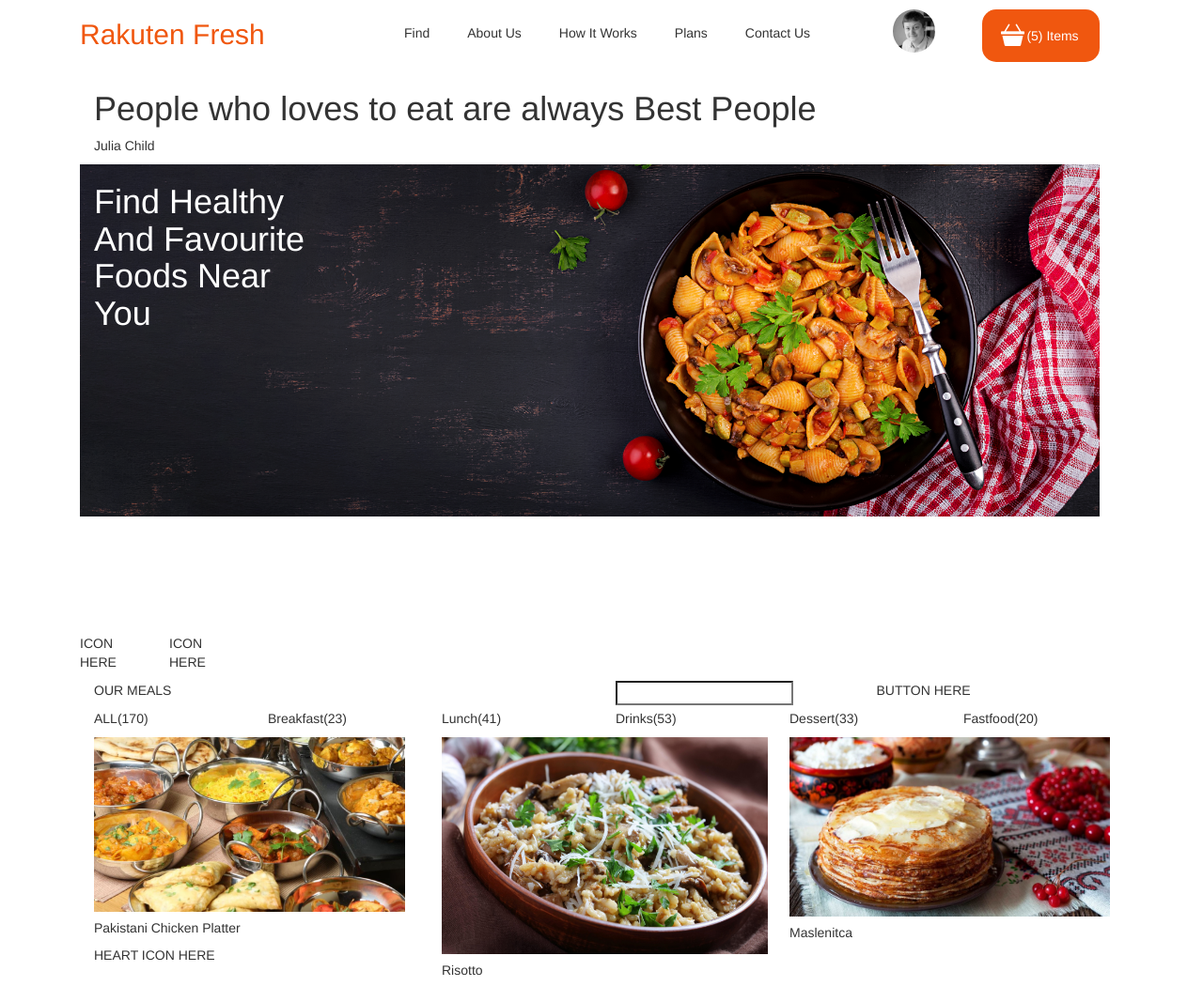
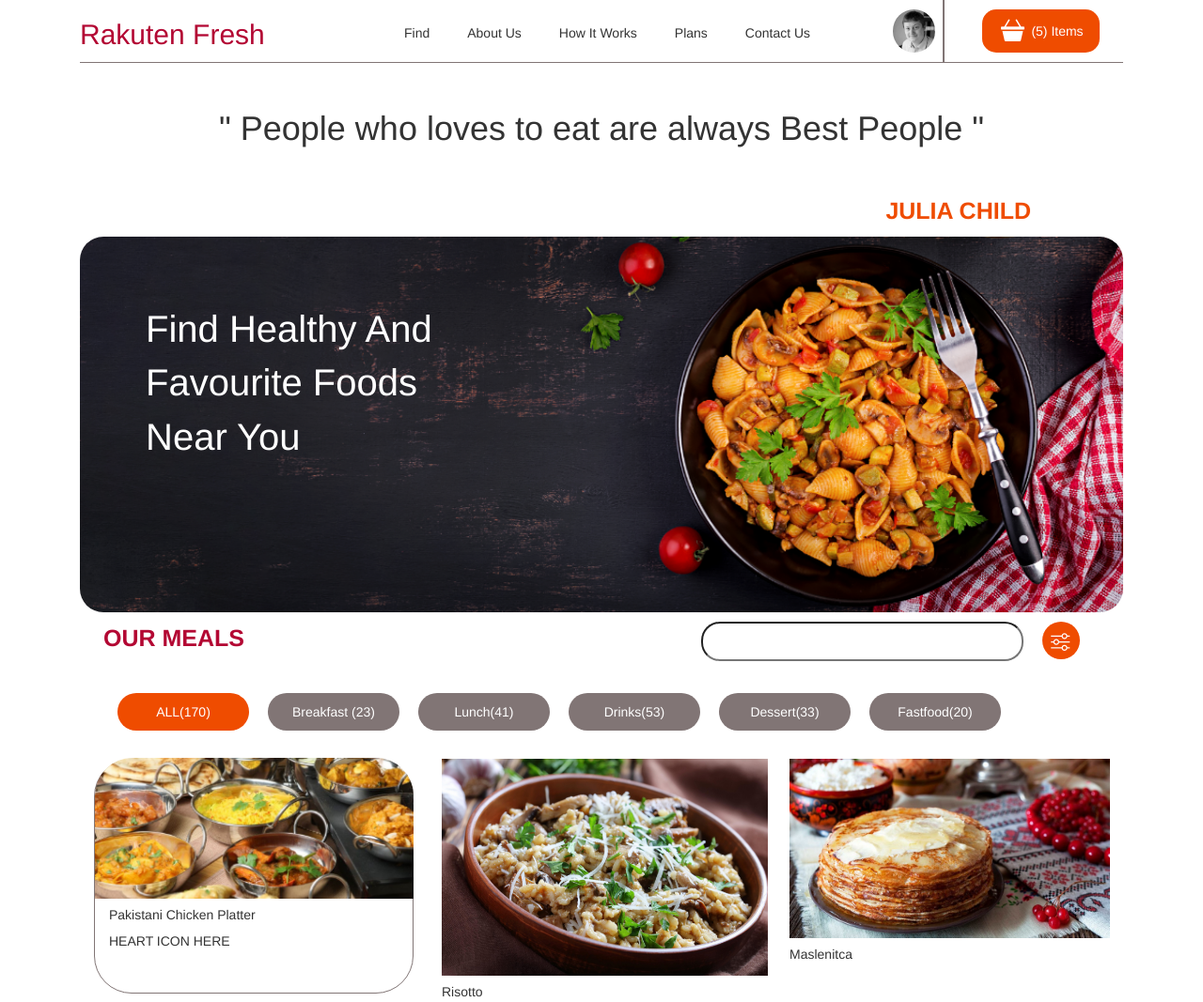
Before and after one commit to gguchi/Bootstrap-Framework, a plain HTML site: page Layout.html in a window 1280 px wide. Shown: the top 1067 px of the page at 94% size. Drawn offline with nearby package versions, Linux system fonts and the light colour scheme.

Commit message:
Updated files

```diff
--- a/Layout.html
+++ b/Layout.html
@@ -21,6 +21,8 @@
 
         <div class="container-fluid">
 
+            <div class="navContainer">
+
                 <div class="row">
 
                     <div class="col-sm-3">
@@ -40,7 +42,11 @@
 
                     <div class="col-sm-1">
 
+                        <div class="imageBox">
+
                             <img src="Images/Image 39.png" class="profileImage">
+
+                        </div>
 
                     </div>
 
@@ -50,65 +56,21 @@
 
                             <i class="bi bi-basket3-fill"></i>
                             <p> (5) Items </p>
-                    </div>
-
-                </div>
-
-            </div>
-
-            <div class="container-fluid">
-                <div class="bannerBox">
-                    <h1>People who loves to eat are always Best People</h1>
-                    <p>Julia Child</p>
-                </div>
-            </div>
-
-            <div class="container-fluid">
-
-                <div class="row">
-
-                    <div class="headerContainer">
-
-                        <div class="col-md-3">
-                            <h1>Find Healthy And Favourite Foods Near You</h1>
-                        </div>
-
-                    </div>
-
-                    <div class="row">
-
-                        <div class="col-sm-1">
-                            <p>ICON HERE</p>
-                        </div>
-
-                        <div class="col-sm-1">
-                            <p>ICON HERE</p>
-                        </div>
 
                         </div>
 
                     </div>
 
                 </div>
+            </div>
+            <div class="container-fluid">
 
-
-            <div class="container-fluid">
+                <div class="bannerBox">
 
                     <div class="row">
 
-                    <div class="col-md-6">
-                        <p>OUR MEALS</p>
-                    </div>
-
-                    <div class="col-md-3">
-
-                        <input type="search" id="searchBox" name="q">
-
-                    </div>
-
-                    <div class="col-md-3">
-
-                        <p>BUTTON HERE</p>
+                        <h1 class="bannerBox_Banner">" People who loves to eat are always Best People "</h1>
+                        <p class="bannerBox_line">JULIA CHILD</p>
 
                     </div>
 
@@ -120,27 +82,84 @@
 
                 <div class="row">
 
-                    <div class="col-sm-2">
-                        <p>ALL(170)</p>
+                    <div class="headerContainer">
+
+                        <div class="headerContainer_Banner">
+                            <p>Find Healthy And Favourite Foods Near You</p>
                         </div>
-                    <div class="col-sm-2">
-                        <p>Breakfast(23)</p>
+
+                        <div class="col-sm-6">
+                            <div class="appleLogo">
+
+                                <div class="image">
+                                    <img src="Images/" alt="">
                                 </div>
-                    <div class="col-sm-2">
-                        <p>Lunch(41)</p>
+
                             </div>
-                    <div class="col-sm-2">
-                        <p>Drinks(53)</p>
                         </div>
-                    <div class="col-sm-2">
-                        <p>Dessert(33)</p>
+
+                        <div class="col-sm-6">
+                            <div class="androidLogo">
+
+
+
                             </div>
-                    <div class="col-sm-2">
-                        <p>Fastfood(20)</p>
+                        </div>
+                    </div>
+                </div>
+            </div>
+
+
+            <div class="container-fluid">
+
+                <div class="mealContainer">
+
+                    <div class="row">
+
+                        <div class="col-md-7">
+
+                            <p>OUR MEALS</p>
+
+                        </div>
+
+                        <div class="col-md-4">
+                            <div class="searchContainer">
+
+                                <input type="search" id="searchBox" name="q" class="mySearch">
+
+                            </div>
+                        </div>
+
+                        <div class="col-md-1">
+
+                            <div class="buttonBox">
+
+                                <i class="bi bi-sliders"></i>
+
+                            </div>
+                        </div>
+
+                    </div>
                 </div>
 
             </div>
 
+            <div class="container-fluid">
+
+                <div class="optionBox">
+                    <div class="row">
+
+                        <ul class="menuList">
+
+                            <li class="list--first">ALL(170)</li>
+                            <li class="list--second">Breakfast (23)</li>
+                            <li class="list--third">Lunch(41)</li>
+                            <li class="list--fourth">Drinks(53)</li>
+                            <li class="list--fifth">Dessert(33)</li>
+                            <li class="list--sixth">Fastfood(20)</li>
+                        </ul>
+                    </div>
+                </div>
             </div>
 
             <div class="container-fluid">
@@ -148,14 +167,17 @@
                 <div class="row">
 
                     <div class="col-sm-4">
-                        <div class="card" style="width: 18rem;">
-                            <img class="card-img-top" src="Images/Image 33.png" alt="Card image cap">
-                            <div class="card-body">
-                                <h5 class="card-title-2">Pakistani Chicken Platter</h5>
+
+                        <div class="dishContainer">
+                            <div class="dish">
+                                <div class="dishImage--1"></div>
+                                <div class="dishBody">
+                                    <h5 class="dishName">Pakistani Chicken Platter</h5>
                                     <p>HEART ICON HERE</p>
-                                <p class="card-text"></p>
                                 </div>
                             </div>
+                        </div>
+
                     </div>
 
                     <div class="col-sm-4">
--- a/Layout.scss
+++ b/Layout.scss
@@ -2,11 +2,19 @@ $blue: #2E4765 ;
 $black: #172433;
 $white: #FFFFFF;
 $green: #93EF00;
-$orange:#f0570f;
+$orange:#EF4C00;
+$marron: #B30733;
+$gray: rgb(129, 117, 117);
+
+.navContainer{
+
+    border-bottom: 1px solid $gray ;
+
+}
 
 .Logo{
 
-    color: $orange;
+    color: $marron;
 
 }
 
@@ -32,20 +40,9 @@ $orange:#f0570f;
 
 }
 
+.imageBox{
 
-.headerContainer{
-
-    background-image: url(Images/10882.png);
-    background-repeat: no-repeat;
-    margin: 0;
-    padding: 0;
-    height: 500px;
-
-    h1{
-
-        color: $white;
-
-    }
+    border-right: 2px solid $gray;
 
 }
 
@@ -56,16 +53,15 @@ $orange:#f0570f;
     justify-content: center;
     align-items: center;
     background-color: $orange;
-    padding: 10px 10px;
-    margin: 5px 10px;
+    margin: 10px 10px;
     border-radius: 15px;
     width: 125px;
-    margin: 10px;
 
     i{
 
         font-size: 2.5rem;
         color: $white;
+        padding: 5px;
 
     }
 
@@ -78,3 +74,143 @@ $orange:#f0570f;
     }
 
 }
+
+.bannerBox{
+
+    display: flex;
+    justify-content: center;
+
+    &_Banner{
+
+        display: flex;
+        margin: 50px;
+        flex-basis: 100%;
+
+    }
+
+    &_line{
+
+        display: flex;
+        justify-content: flex-end;
+        font-size: 25px;
+        color: $orange;
+        font-weight: bold;
+
+    }
+
+}
+
+
+.headerContainer{
+
+    background-image: url(Images/10882.png);
+    background-repeat: no-repeat;
+    height: 400px;
+    border-radius: 25px 25px 25px 25px;
+    padding: 50px;
+    background-size: cover;
+
+    &_Banner{
+
+        font-size: 40px;
+        color: $white;
+        padding: 20px;
+        width: 350px;
+
+    }
+
+}
+
+.mealContainer{
+
+    justify-content: center;
+    font-size: 25px;
+    font-weight: bold;
+    color: $marron;
+    padding: 10px;
+    padding-bottom: 30px;
+
+        .mySearch{
+
+            border-radius: 20px;
+
+        }
+
+    .buttonBox{
+
+        justify-content: flex-end;
+        background-color: $orange;
+        width: 40px;
+        height: 40px;
+        border-radius: 30px;
+        padding: 2px 0px 0px 9px;
+
+            i{
+
+                color: $white;
+                font-size: 20px;
+
+            }
+    }
+}
+
+.optionBox{
+
+    display: flex;
+
+    .menuList{
+
+        list-style-type: none;
+        display:inline-flex;
+        margin-bottom: 30px;
+
+        li{
+
+            color: $white;
+            display: flex;
+            justify-content: center;
+            align-items: center;
+            width: 140px;
+            height: 40px;
+            margin-right: 20px;
+            flex-basis: 25%;
+            background-color: $gray;
+            border-radius: 30px;
+
+        }
+
+        .list--first{
+
+            background-color: $orange;
+
+        }
+
+    }
+
+}
+
+.dish{
+
+    border: 1px solid $gray;
+    border-radius: 40px;
+    height: 250px;
+
+    .dishImage--1{
+
+        margin-top: -2px;
+        margin-right: -1px;
+        padding: 0px;
+        height: 150px;
+        border-radius: 40px 40px 0 0;
+        background-image: url(Images/Image33.png);
+        background-repeat: no-repeat;
+        background-size: cover;
+
+    }
+
+    .dishBody{
+
+        padding-left:15px;
+
+    }
+}
```
Also changed, not shown: Images/Image33.png (renamed from Images/Image 33.png), Layout.css, 2 other files. Lines whose indentation alone changed are shown as unchanged.
